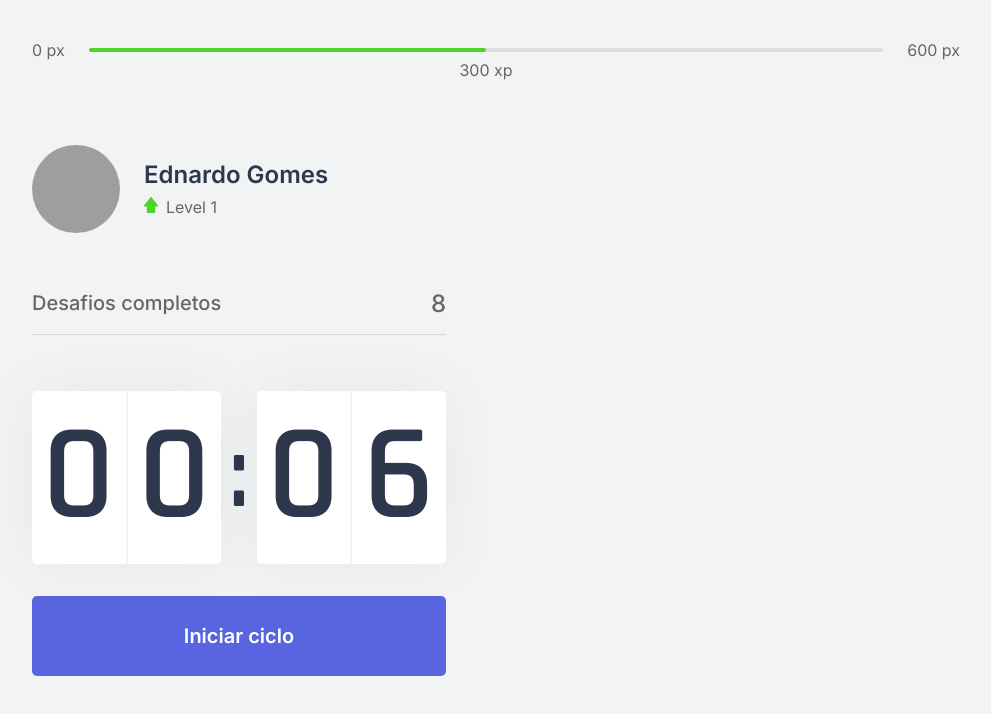
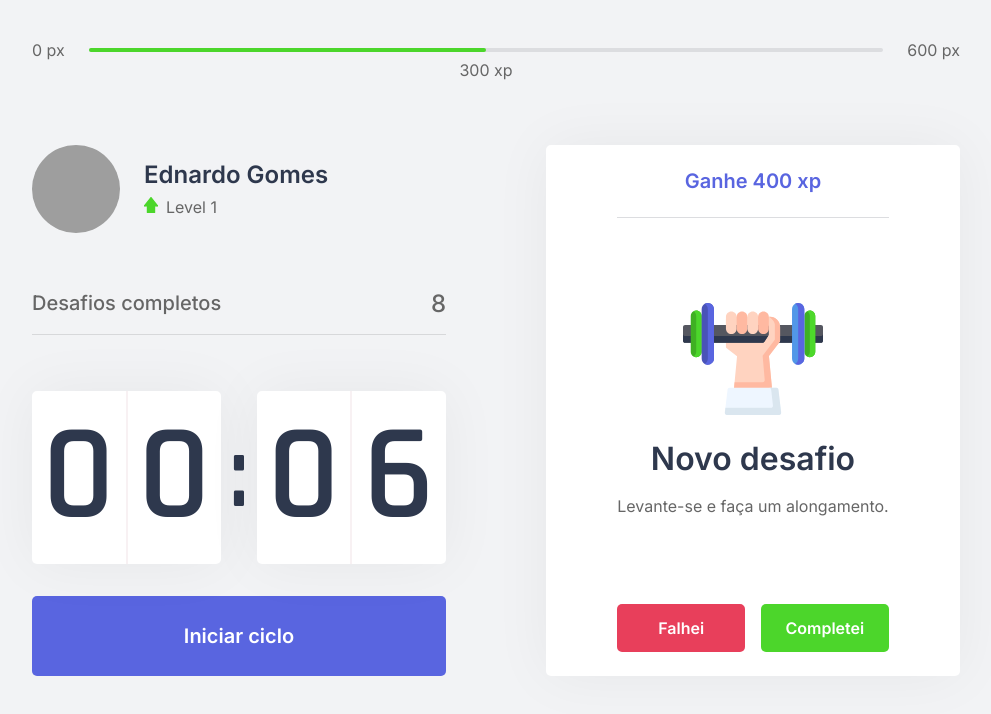
Before and after one commit to Nardogomes/moveit-next, a Next.js app: page / in a window 1280 px wide. Shown: the top 714 px of the page, without its empty margins (144-1135 px from the left). Built offline with nearby package versions, Linux system fonts and the light colour scheme; grey boxes are pictures that could not be loaded.

Commit message:
Criação do componente ChallengeBox e do seu arquivo de estilização ChallengeBox.module.css

```diff
--- /dev/null
+++ b/src/components/ChallengeBox.tsx
@@ -0,0 +1,44 @@
+import styles from '../styles/components/ChallengeBox.module.css'
+
+export function ChallengeBox() {
+  const hasActiveChallenge = true
+
+  return (
+    <div className={styles.challengeBoxContainer}>
+      { hasActiveChallenge ? (
+        <div className={styles.challengeActive}>
+          <header>Ganhe 400 xp</header>
+
+          <main>
+            <img src="icons/body.svg" />
+            <strong>Novo desafio</strong>
+            <p>Levante-se e faça um alongamento.</p>
+          </main>
+
+          <footer>
+            <button
+              type="button"
+              className={styles.challengeFailButton}
+            >
+              Falhei
+            </button>
+            <button
+              type="button"
+              className={styles.challengeSucceededButton}
+            >
+              Completei
+            </button>
+          </footer>
+        </div>
+      ) : (
+        <div className={styles.challengeNotActive}>
+          <strong>Inicie um ciclo para receber um desafio</strong>
+          <p>
+            <img src="icons/level-up.svg" alt="Level Up"/>
+            Avance de level completando desafios.
+          </p>
+        </div>
+      ) }
+    </div>
+  )
+}
--- a/src/pages/index.tsx
+++ b/src/pages/index.tsx
@@ -1,9 +1,10 @@
+import Head from 'next/head'
+
 import { CompletedChallenges } from "../components/CompletedChallenges";
-import { Countdown } from "../components/CountDown";
+import { Countdown } from "../components/Countdown";
 import { ExperienceBar } from "../components/ExperienceBar";
 import { Profile } from '../components/Profile';
-
-import Head from 'next/head'
+import { ChallengeBox } from '../components/ChallengeBox';
 
 import styles from '../styles/pages/Home.module.css'
 
@@ -22,7 +23,7 @@
           <Countdown />
         </div>
         <div>
-
+          <ChallengeBox />
         </div>
       </section>
     </div>
--- /dev/null
+++ b/src/styles/components/ChallengeBox.module.css
@@ -0,0 +1,110 @@
+.challengeBoxContainer {
+    height: 100%;
+
+    background: var(--white);
+    border-radius: 5px;
+    box-shadow: 0 0 60px rgba(0, 0, 0, 0.05);
+    padding: 1.5rem 2rem;
+
+    display: flex;
+    flex-direction: column;
+    align-items: center;
+    justify-content: center;
+
+    text-align: center;
+}
+
+.challengeNotActive {
+    display: flex;
+    flex-direction: column;
+    align-items: center;
+}
+
+.challengeNotActive strong {
+    font-size: 1.5rem;
+    font-weight: 500;
+    line-height: 1.4;
+}
+
+.challengeNotActive p {
+    display: flex;
+    flex-direction: column;
+    align-items: center;
+    line-height: 1.4;
+    max-width: 70%;
+    margin-top: 3rem;
+}
+
+.challengeNotActive p img {
+    margin-bottom: 1rem;
+}
+
+.challengeActive {
+    height: 100%;
+
+    display: flex;
+    flex-direction: column;
+}
+
+.challengeActive header {
+    color: var(--blue);
+    font-weight: 600;
+    font-size: 1.25rem;
+    padding: 0 2rem 1.5rem;
+    border-bottom: 1px solid var(--gray-line);
+}
+
+.challengeActive main {
+    flex: 1;
+    display: flex;
+    flex-direction: column;
+    justify-content: center;
+    align-items: center;
+}
+
+.challengeActive main strong {
+    font-size: 2rem;
+    font-weight: 600;
+    color: var(--title);
+    margin: 1.5rem 0 1rem;
+}
+
+.challengeActive main p {
+    line-height: 1.5;
+}
+
+.challengeActive footer {
+    display: grid;
+    grid-template-columns: 1fr 1fr;
+    gap: 1rem;
+}
+
+.challengeActive footer button {
+    height: 3rem;
+
+    display: flex;
+    align-items: center;
+    justify-content: center;
+
+    border: 0;
+    border-radius: 5px;
+
+    color: var(--white);
+
+    font-size: 1rem;
+    font-weight: 600;
+
+    transition: filter 0.3s;
+}
+
+.challengeActive footer button.challengeFailButton {
+    background: var(--red);
+}
+
+.challengeActive footer button.challengeSucceededButton {
+    background: var(--green);
+}
+
+.challengeActive footer button:hover {
+    filter: brightness(0.9);
+}
```
